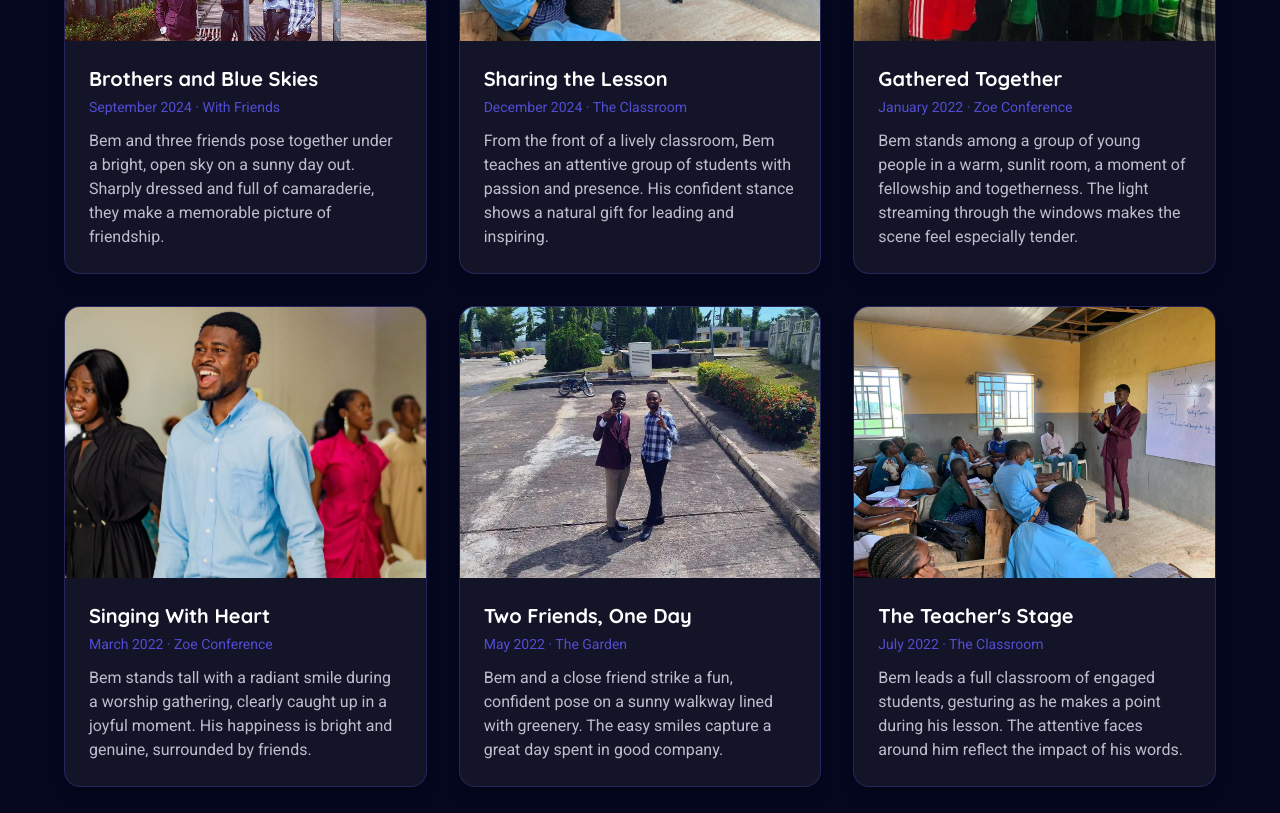
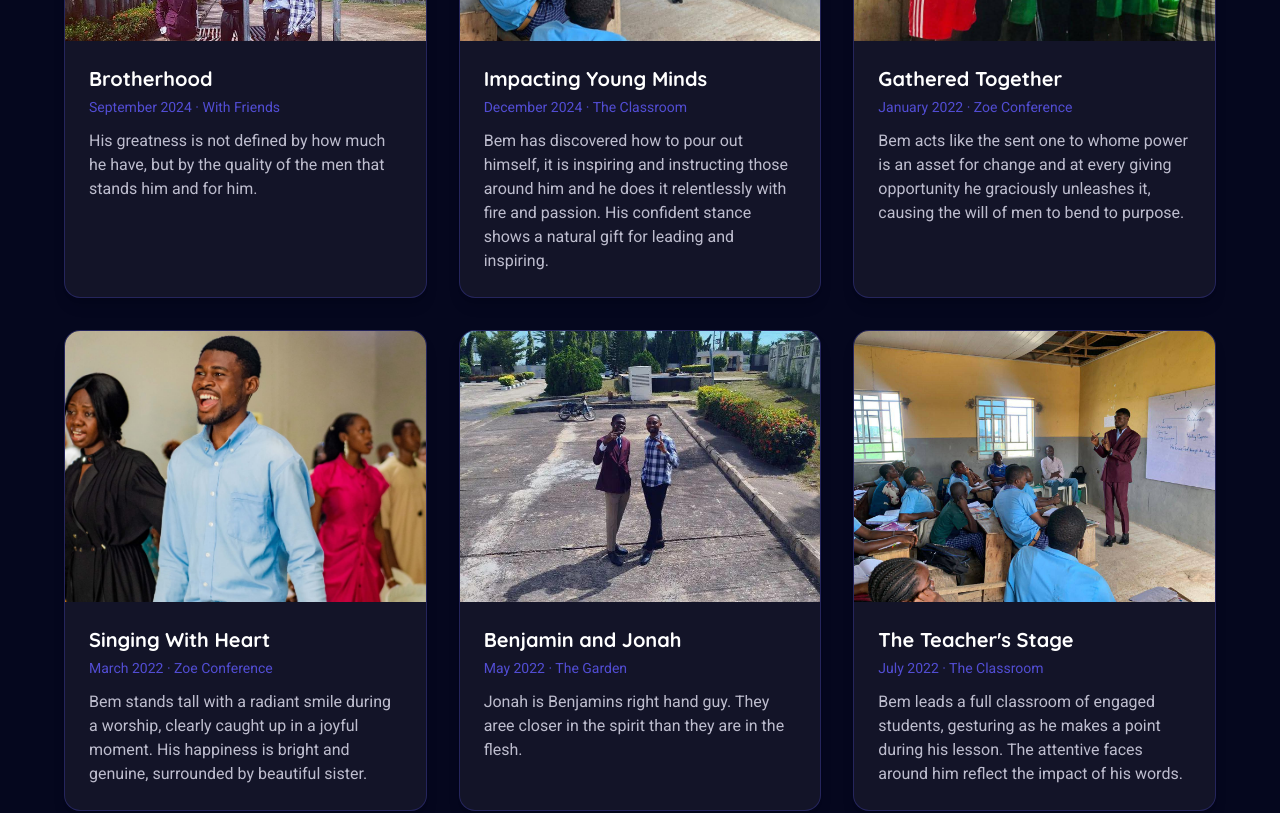
Before and after one commit to courage-ogbaji/Frenzo, a Next.js app: page /gallery in a window 1280 px wide. Shown: the part 2520-3333 px from the top of the page. Built offline with nearby package versions, Linux system fonts and the light colour scheme.

Commit message:
Update flow

```diff
--- a/src/app/page.tsx
+++ b/src/app/page.tsx
@@ -5,11 +5,11 @@ import { wishes } from "@/data/wishes";
 
 export default function Home() {
   return (
-    <main className="bg-background text-foreground">
+    <main className="overflow-x-clip bg-background text-foreground">
     {/* Hero — celebrant banner + birthday wish */}
     <section className="flex flex-col md:flex-row min-h-screen md:h-screen w-full md:items-stretch overflow-y-auto md:overflow-hidden pt-30">
       {/* Celebrant banner — top on mobile, left on desktop */}
-      <div className="w-full md:w-1/2 h-72 md:h-auto p-4 md:p-8 m-1 md:m-8">
+      <div className="w-full md:w-1/2 h-72 md:h-auto p-4 md:p-8 md:m-8">
         <div className="relative h-full w-full overflow-hidden rounded-2xl border-2 border-accent/60 bg-surface shadow-2xl shadow-accent/30">
           <Image
             src="/images/cele.png"
--- a/src/data/gallery.ts
+++ b/src/data/gallery.ts
@@ -126,20 +126,20 @@ export const photos: Photo[] = [
   {
     id: "media-15",
     image: "/images/gallery/Media (15).jpeg",
-    title: "Brothers and Blue Skies",
+    title: "Brotherhood",
     date: "September 2024",
     location: "With Friends",
     story:
-      "Bem and three friends pose together under a bright, open sky on a sunny day out. Sharply dressed and full of camaraderie, they make a memorable picture of friendship.",
+      "His greatness is not defined by how much he have, but by the quality of the men that stands him and for him.",
   },
   {
     id: "media-16",
     image: "/images/gallery/Media (16).jpeg",
-    title: "Sharing the Lesson",
+    title: "Impacting Young Minds",
     date: "December 2024",
     location: "The Classroom",
     story:
-      "From the front of a lively classroom, Bem teaches an attentive group of students with passion and presence. His confident stance shows a natural gift for leading and inspiring.",
+      "Bem has discovered how to pour out himself, it is inspiring and instructing those around him and he does it relentlessly with fire and passion. His confident stance shows a natural gift for leading and inspiring.",
   },
   {
     id: "media-17",
@@ -148,7 +148,7 @@ export const photos: Photo[] = [
     date: "January 2022",
     location: "Zoe Conference",
     story:
-      "Bem stands among a group of young people in a warm, sunlit room, a moment of fellowship and togetherness. The light streaming through the windows makes the scene feel especially tender.",
+      "Bem acts like the sent one to whome power is an asset for change and at every giving opportunity he graciously unleashes it, causing the will of men to bend to purpose.",
   },
   {
     id: "media-18",
@@ -157,16 +157,16 @@ export const photos: Photo[] = [
     date: "March 2022",
     location: "Zoe Conference",
     story:
-      "Bem stands tall with a radiant smile during a worship gathering, clearly caught up in a joyful moment. His happiness is bright and genuine, surrounded by friends.",
+      "Bem stands tall with a radiant smile during a worship, clearly caught up in a joyful moment. His happiness is bright and genuine, surrounded by beautiful sister.",
   },
   {
     id: "media-19",
     image: "/images/gallery/Media (19).jpeg",
-    title: "Two Friends, One Day",
+    title: "Benjamin and Jonah",
     date: "May 2022",
     location: "The Garden",
     story:
-      "Bem and a close friend strike a fun, confident pose on a sunny walkway lined with greenery. The easy smiles capture a great day spent in good company.",
+      "Jonah is Benjamins right hand guy. They aree closer in the spirit than they are in the flesh.",
   },
   {
     id: "media-20",
```
